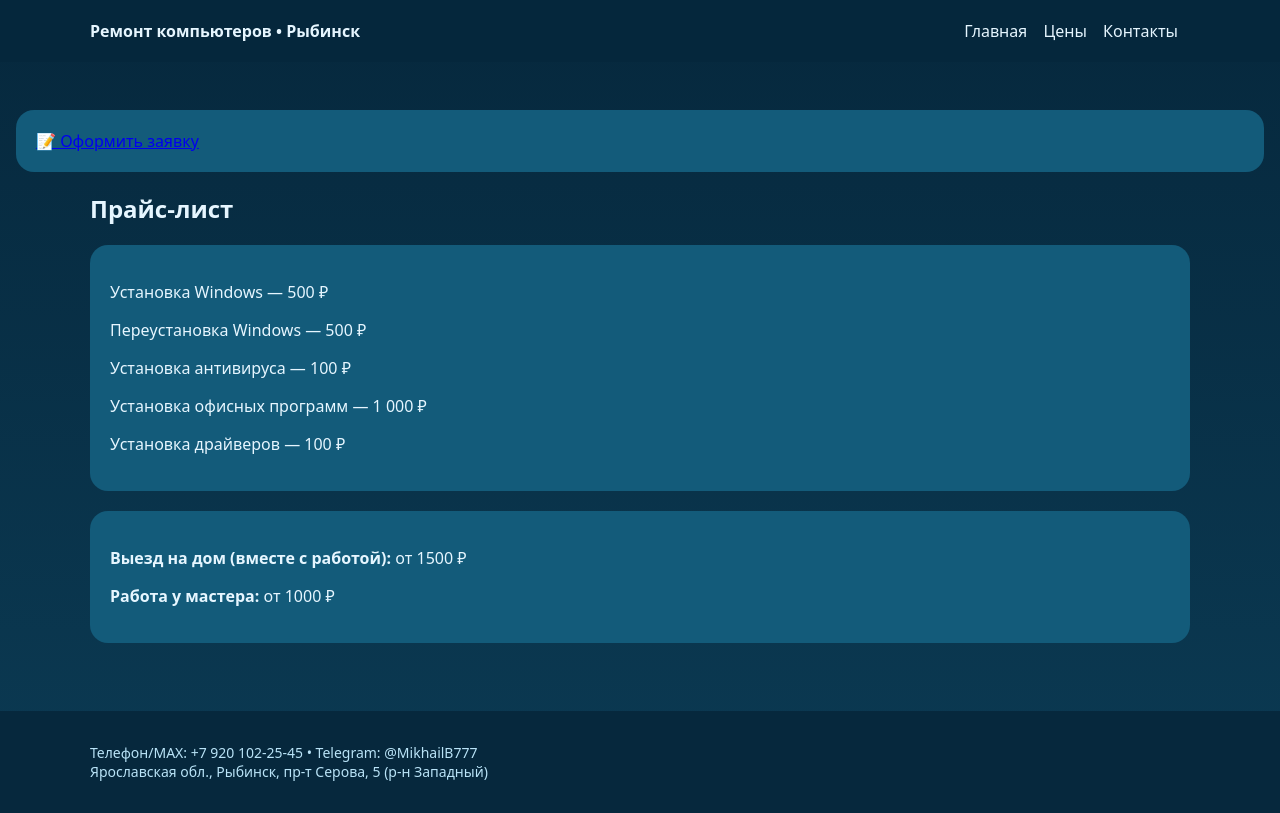
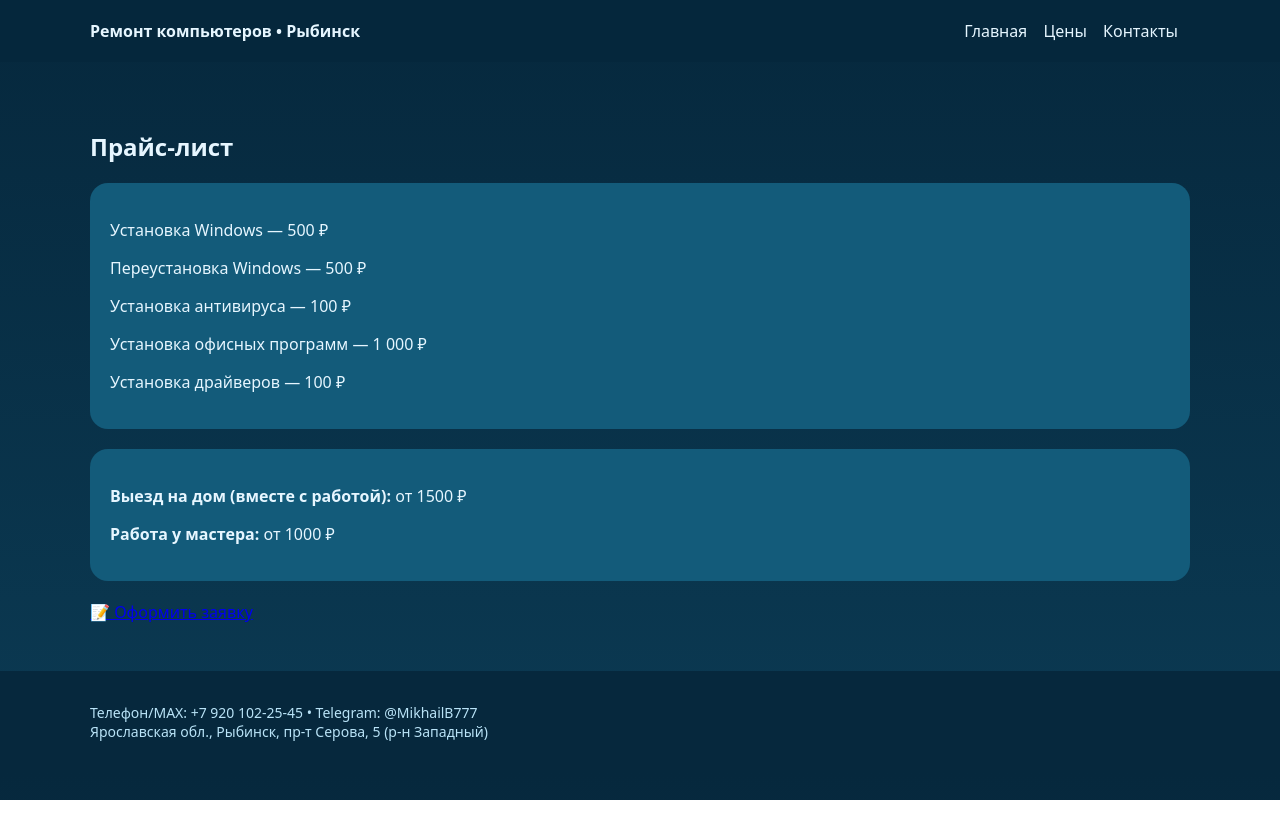
Before and after one commit to bmasoft777/bmamaster.github.io, a plain HTML site: page prices.html in a window 1280 px wide. Drawn offline with Linux system fonts and the light colour scheme.

Commit message:
Доработки по кнопкам 2

```diff
--- a/prices.html
+++ b/prices.html
@@ -19,12 +19,8 @@
   </div>
 </header>
 <main>
+
   <section>
-	<!-- НАЧАЛО: кнопка заявки -->
-	<div class="card">
-	  <a href="index.html#order">📝 Оформить заявку</a>
-	</div>
-	<!-- КОНЕЦ: кнопка заявки -->
     <div class="container">
       <h1>Прайс-лист</h1>
       <div class="card">
@@ -39,6 +35,11 @@
         <p><strong>Работа у мастера:</strong> от 1000 ₽</p>
       </div>
     </div>
+	<!-- НАЧАЛО: кнопка заявки -->
+    <div class="container">
+		<a href="index.html#order">📝 Оформить заявку</a>
+	</div>
+	<!-- КОНЕЦ: кнопка заявки -->
   </section>
 </main>
 <footer>
```
Also changed, not shown: contacts.html (+1 -1 lines), index.html (+1 -10 lines).
